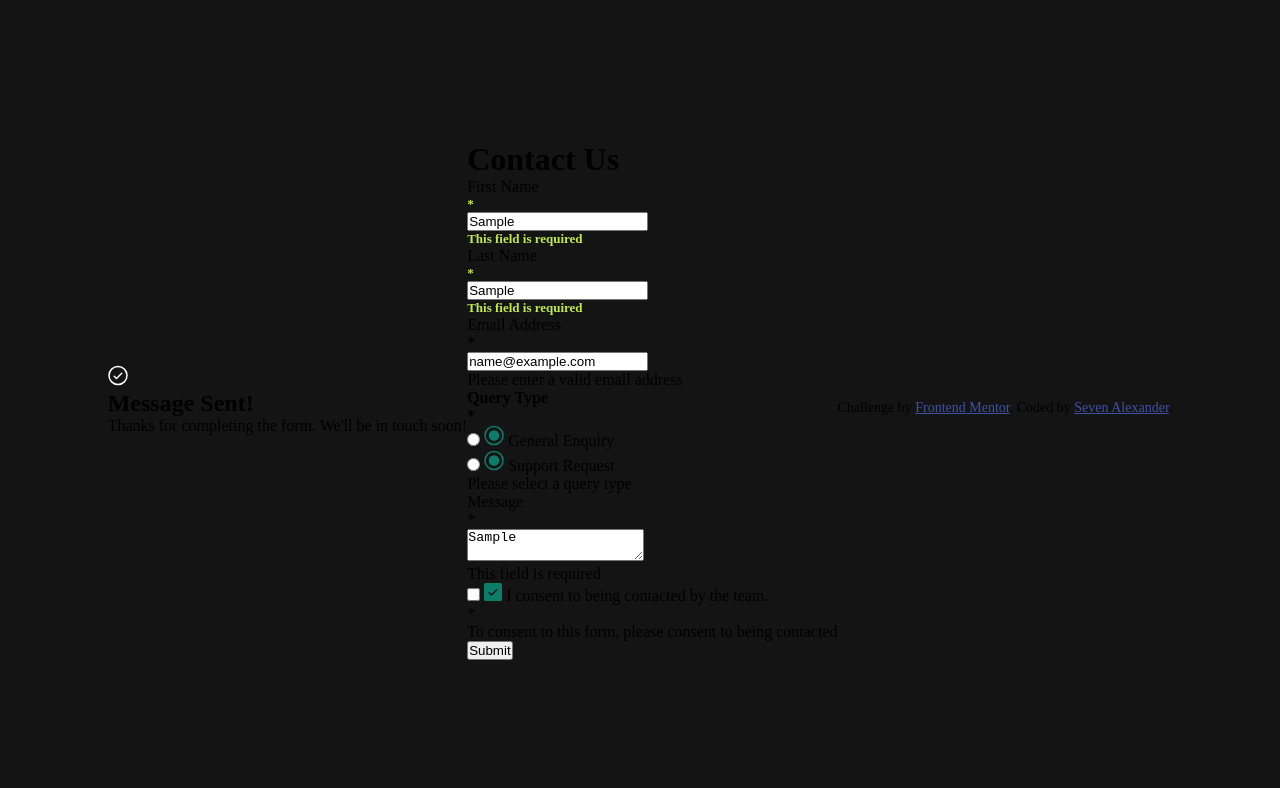
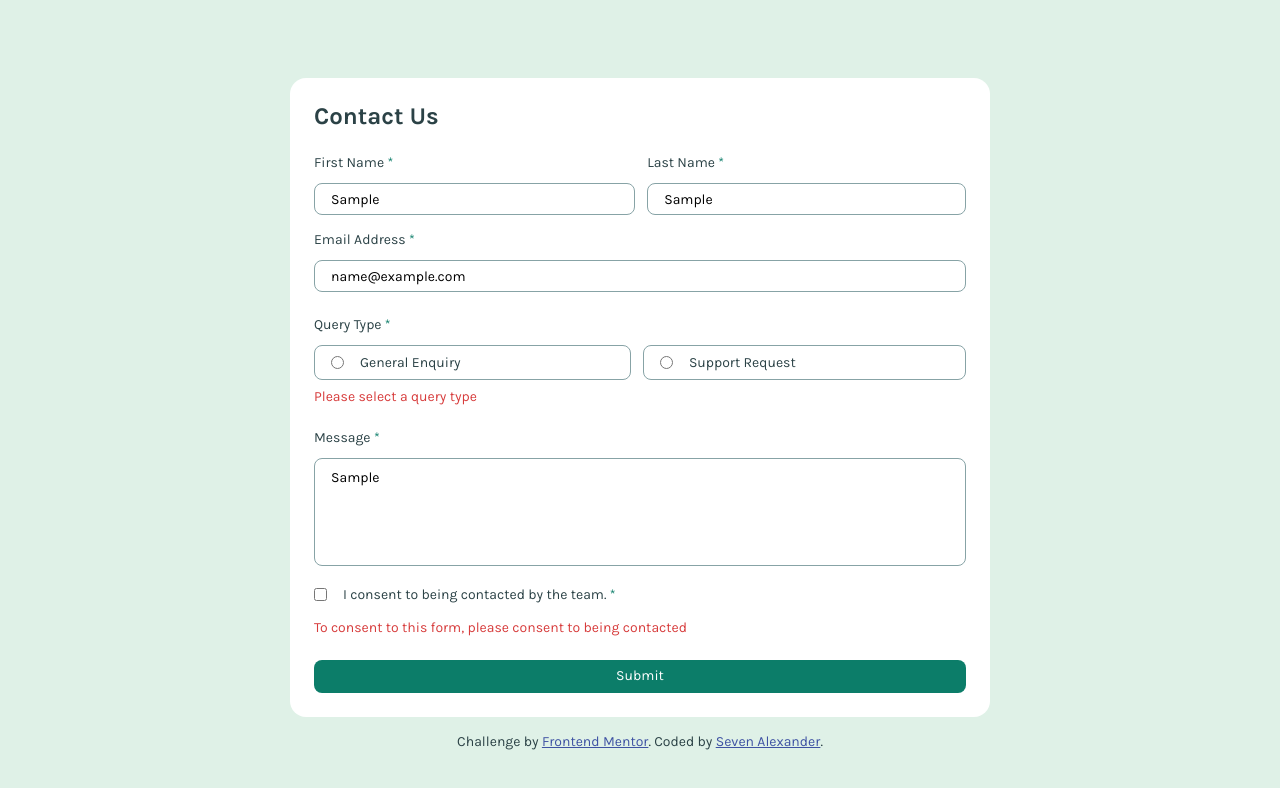
Before and after one commit to SeVande/contact-form, a plain HTML site: page index.html in a window 1280 px wide. Both pictures are taken after typing "Sample", "Sample", "name@example.com", "Sample" into the empty fields and a click on the button "Submit". Drawn offline with Linux system fonts and the light colour scheme.

Commit message:
Add files via upload

```diff
--- a/style.css
+++ b/style.css
@@ -1,95 +1,322 @@
-* {
-    padding: 0;
-    margin: 0;
-    box-sizing: border-box;
+
+:root {
+    --primary-light-green: rgb(223, 241, 231);
+    --primary-med-green: hsl(169, 82%, 27%);
+    --primary-red: hsl(0, 66%, 54%);
+
+    --neutral-white: hsl(0, 0%, 100%);
+    --neutral-med-grey: hsl(186, 15%, 59%);
+    --neutral-dark-grey: hsl(187, 24%, 22%);
+
+    font-family: 'Karla', sans-serif;
+    font-size: 14px;
+    color: var(--neutral-dark-grey);
 }
 
-body, .container, .profileBio, .bio, .links {
-    display: flex;
-    align-items: center;
+* {
+    box-sizing: border-box;
+    margin: 0px;
+    padding: 0px;
 }
 
 body {
+    display: flex;
+    flex-direction: column;
+    justify-content: center;
+    align-items: center;
+
     width: 100vw;
-    height: 100vh;
-    background-color: rgb(20,20,20);
-    justify-content: center;
+    height: 100%;
+    padding: 30px;
+
+    background-color: var(--primary-light-green);
 }
 
-.profileCard {
-    width: 22rem;
-    height: 35rem;
-    background-color: rgba(32,32,32, 1);
-    border-radius: 0.7rem;
-    padding: 3rem 2rem 2rem 2rem;
+div.contact-form {
+    width: 100%;
+    max-width: 700px;
+    padding: 24px;
+
+    border-radius: 16px;
+    background-color: var(--neutral-white);
+    /* box-shadow: 0px 0px 10px rgba(0, 0, 0, 0.3); */
 }
 
-.container, .profileBio, .bio, .links {
-    flex-direction: column;
-    justify-content: space-between;
+h1 {
+    font-size: 24px;
+    padding-bottom: 24px;
 }
 
-.container {
-    width: 100%;
-    height: 100%;
+h4 {
+    font-weight: 400;
 }
 
-.profileBio {
-    width: 100%;
-    height: 100%;
+div.success {
+    border-radius: 16px;
+    padding: 16px;
+    width: fit-content;
+    height: 0px;
+    margin-bottom: 16px;
+
+    background-color: var(--neutral-dark-grey);
+    color: var(--neutral-white);
+
+    position: relative;
+    opacity: 0;
+
+    transition-property: opacity, height;
+    transition-duration: 0.5s;
 }
 
-.profile_picture {
-    width: 120px;
-    height: 120px;
+div.success.submitted {
+    height: 100px;
+    opacity: 1;
 }
 
-.profile_picture img {
-    width: 100%;
-    height: 100%;
-    object-fit: cover;
-    border-radius: 50%;
+div.success div.success-header {
+    display: flex;
+    align-items: center;
+    gap: 8px;
+    margin-bottom: 8px;
 }
 
-.bio {
-    width: 100%;
-    height: 100%;
-    color: white;
-    margin: 10px 0;
-    text-align: center;
+div.success-header h2 {
+    font-size: 18px;
 }
 
-.bio p {
-    font-size: smaller;
-    font-weight: 900;
-    color: rgb(191,191,191);
+div.success-header img {
+    width: 18px;
+    height: 18px;
 }
 
-.name p {
-    font-size: small;
-    color: rgb(193, 234, 73);
-    font-weight: 900;
+p.required {
+    display: inline;
+    color: var(--primary-med-green);
 }
 
-.links {
-    width: 100%;
-    height: 100%;
+div.name {
+    display: flex;
+    gap: 12px;
+    margin-bottom: 16px;
 }
 
-.linkItem {
-    width: 100%;
-    padding: 15px;
-    margin: 5.3px 0;
-    color: white;
-    background-color: rgba(51,51,51);
-    border-radius: 8px;
-    text-decoration: none;
-    text-align: center;
-    font-size: 15px;
+div.name div {
+    flex-grow: 1;
 }
 
-.linkItem:hover {
-    background-color: rgba(193, 234, 73, 0.4);
+input, textarea {
+    margin-top: 12px;
+}
+
+div.email {
+    margin-bottom: 24px;
+}
+
+div.query-type {
+    margin-bottom: 24px;
+}
+
+div.query-options {
+    display: flex;
+    gap: 12px;
+    margin-top: 12px;
+}
+
+div.query-options div {
+    flex-grow: 1;
+}
+
+div.option {
+    border: 1px solid var(--neutral-med-grey);
+    border-radius: 8px;
+
+    padding: 8px;
+    padding-left: 16px;
+    padding-right: 16px;
+
+    display: flex;
+    align-items: center;
+    gap: 16px;
+
+    position: relative;
+}
+
+div.option img.radio-selected {
+    position: absolute;
+    width: 13px;
+    height: 13px;
+
+    display: none;
+}
+
+div.option:hover {
+    border-color: var(--primary-med-green);
+}
+
+div.option:has(input[type="radio"]:checked) {
+    background-color: var(--primary-light-green);
+}
+
+input[type="radio"]:checked + img.radio-selected {
+    display: initial;
+}
+
+div.option input {
+    margin: 0px;
+}
+
+div.option label {
+    width: 100%;
+}
+
+div.message {
+    margin-bottom: 16px;
+}
+
+div.message textarea {
+    height: 108px;
+    resize: none;
+}
+
+div.contact-consent {
+    display: flex;
+    align-items: center;
+    gap: 16px;
+
+    position: relative;
+}
+
+div.contact-consent input {
+    z-index: 1;
+}
+
+div.contact-consent input:checked {
+    appearance: none;
+}
+
+div.contact-consent img.checkbox-selected {
+    position: absolute;
+    width: 13px;
+    height: 13px;
+
+    display: none;
+    z-index: 3;
+}
+
+#contact-consent:checked + img.checkbox-selected {
+    display: initial;
+}
+
+div.contact-consent:has(#contact-consent:checked) {
+    gap: 29px;
+}
+
+div.contact-consent-container p.error-message {
+    margin-top: 16px;
+}
+
+input[type="text"],
+input[type="email"],
+textarea {
+    width: 100%;
+    height: 32px;
+    padding: 8px;
+    padding-left: 16px;
+    padding-right: 16px;
+
+    font-family: 'Karla', sans-serif;
+    font-size: 14px;
+    line-height: 150%;
+
+    border: 1px solid var(--neutral-med-grey);
+    border-radius: 8px;
+}
+
+input[type="text"]:hover,
+input[type="email"]:hover,
+textarea:hover {
+    border-color: var(--primary-med-green);
     cursor: pointer;
-    transition: 0.3s;
 }
+
+input[type="text"]:focus-visible,
+input[type="email"]:focus-visible,
+textarea:focus-visible {
+    border-color: var(--primary-med-green);
+    outline-color: var(--primary-med-green);
+}
+
+input[type="button"] {
+    width: 100%;
+    padding: 8px;
+    border: 1px solid gray;
+    border-radius: 2px;
+
+    font-family: 'Karla', sans-serif;
+    font-size: 14px;
+    line-height: 120%;
+
+    margin-top: 24px;
+    border-width: 0px;
+    border-radius: 8px;
+
+    background-color: var(--primary-med-green);
+    color: var(--neutral-white);
+
+    transition-property: box-shadow, transform;
+    transition-duration: 0.2s;
+}
+
+input[type="button"]:hover {
+    /* opacity: 0.7; */
+    transform: scale(1.02);
+    box-shadow: 0px 0px 5px rgba(0, 0, 0, 0.5);
+    cursor: pointer;
+}
+
+input[type="checkbox"] {
+    margin-top: 0px;
+}
+
+p.error-message {
+    display: none;
+    margin-top: 8px;
+    color: var(--primary-red);
+}
+
+/* Error Styles */
+
+div.first-name.error input,
+div.last-name.error input,
+div.email.error input,
+div.message.error textarea
+{
+    border-color: var(--primary-red);
+}
+
+div.first-name.error p.error-message,
+div.last-name.error p.error-message,
+div.email.error p.error-message,
+div.query-type.error p.error-message,
+div.message.error p.error-message,
+div.contact-consent-container.error p.error-message
+{
+    display: block;
+}
+
+/* Media Queries */
+
+@media (max-width: 480px) {
+    body {
+        height: 100%;
+    }
+
+    div.name {
+        flex-direction: column;
+        margin-bottom: 12px;
+    }
+
+    div.query-options {
+        flex-direction: column;
+    }
+}
```
